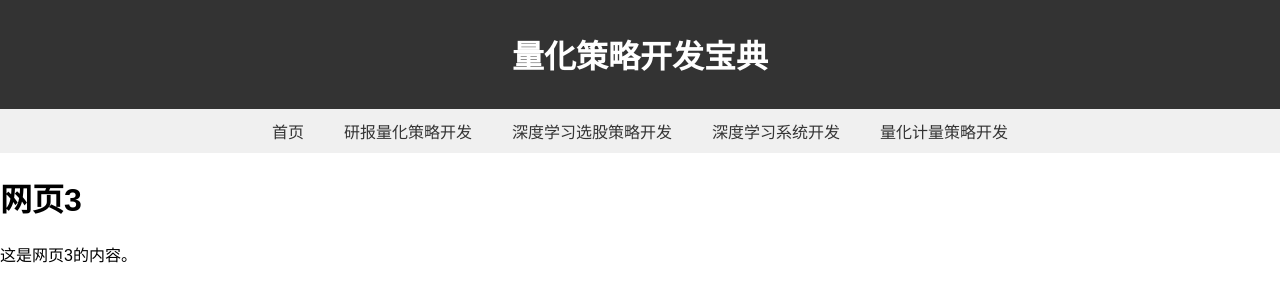
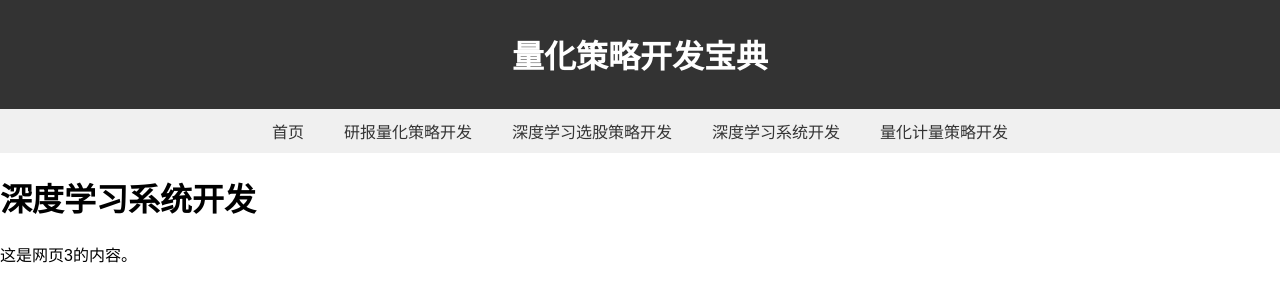
Before and after one commit to pzhu-bu/pzhu-bu.github.io, a Jekyll site: the page built from page3.html, in a window 1280 px wide. Shown: the top 302 px of the page. Built offline with Jekyll 4.4.1, drawn with Linux system fonts in a browser that asks for light colours; nearby versions of some CDN libraries.

Commit message:
更新网页内容
Co-Authored-By: pei zhu <141509161+pzhu-bu@users.noreply.github.com>

```diff
--- a/page1.html
+++ b/page1.html
@@ -1,6 +1,6 @@
 ---
 layout: default
-title:
+title: 量化策略开发宝典
 ---
 
 <h1>研报量化策略开发</h1>
--- a/page2.html
+++ b/page2.html
@@ -1,6 +1,6 @@
 ---
 layout: default
-title: 网页2
+title: 量化策略开发宝典
 ---
 
 <h1>深度学习选股策略开发</h1>
--- a/page3.html
+++ b/page3.html
@@ -1,8 +1,8 @@
 ---
 layout: default
-title: 深度学习系统开发
+title: 量化策略开发宝典
 ---
 
-<h1>网页3</h1>
+<h1> 深度学习系统开发</h1>
 
 <p>这是网页3的内容。</p>
--- a/page4.html
+++ b/page4.html
@@ -1,8 +1,8 @@
 ---
 layout: default
-title: 量化计量策略开发
+title: 量化策略开发宝典
 ---
 
-<h1>网页3</h1>
+  <h1>量化计量策略开发</h1>
 
 <p>这是网页3的内容。</p>
```
